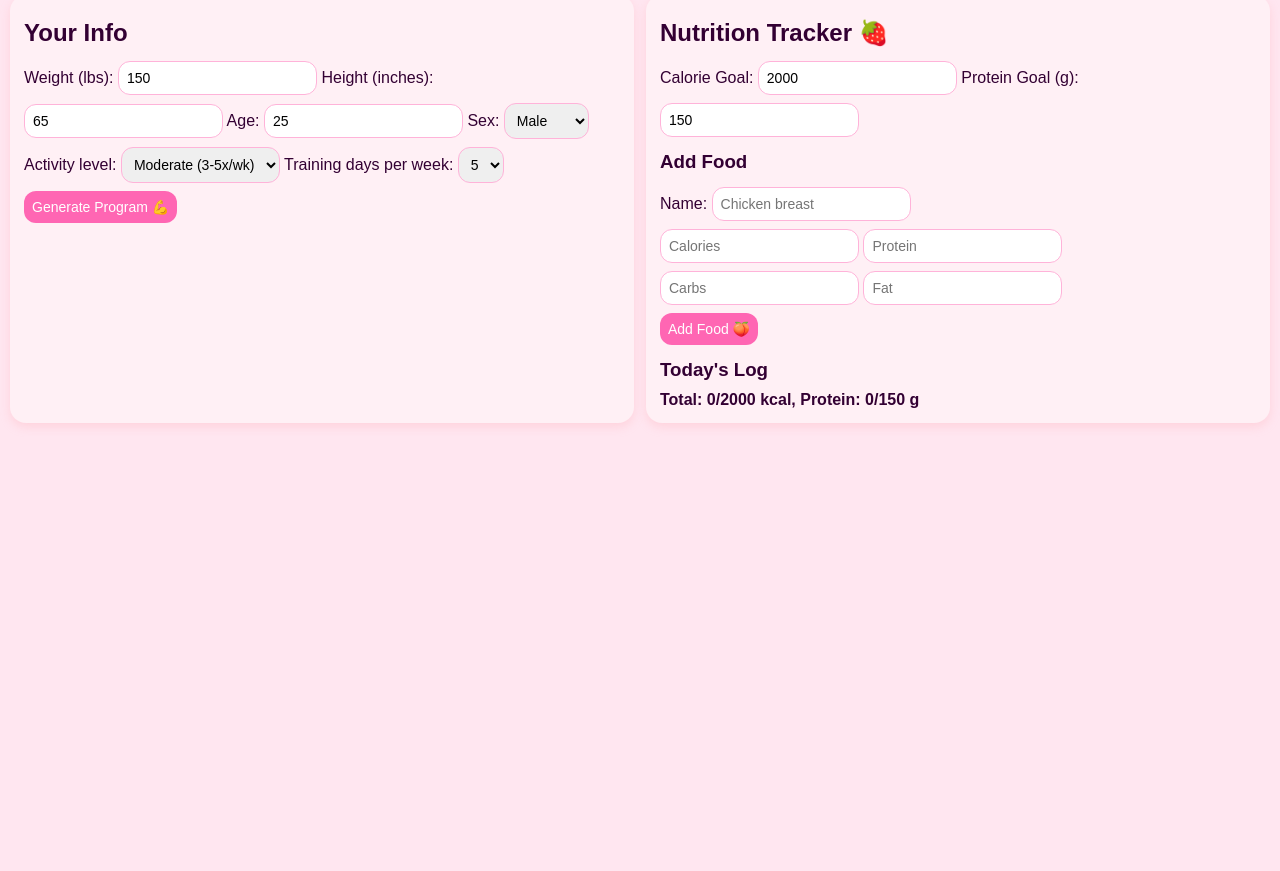
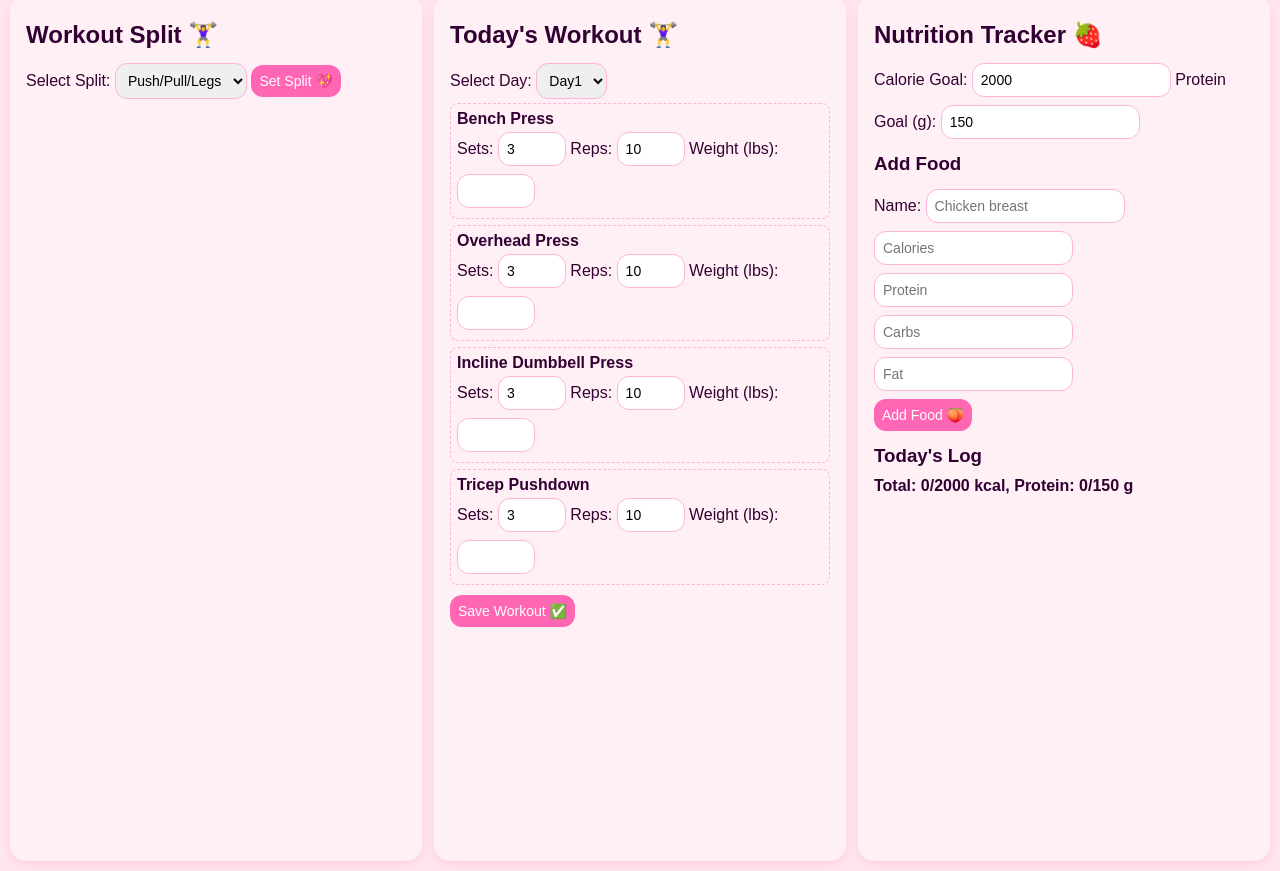
Before and after one commit to tylerbot53/hypertrophy-tracker, a plain HTML site: page index.html in a window 1280 px wide. Shown: the part 63-934 px from the top of the page. Before the commit the page ends 800 px from the top, so only its background shows below. Drawn offline with nearby package versions, Linux system fonts and the light colour scheme.

Commit message:
Update index.html

```diff
--- a/index.html
+++ b/index.html
@@ -3,7 +3,11 @@
 <head>
 <meta charset="UTF-8">
 <meta name="viewport" content="width=device-width, initial-scale=1.0">
-<title>Hypertrophy + Nutrition Tracker 💕</title>
+<title>💕 My Hypertrophy Tracker 💕</title>
+
+<!-- Chart.js CDN for progress graphs -->
+<script src="https://cdn.jsdelivr.net/npm/chart.js"></script>
+
 <style>
   body {
     font-family: 'Arial', sans-serif;
@@ -11,64 +15,54 @@
     color: #330033;
     margin: 10px;
   }
-  h1, h2, h3 { margin: 10px 0; }
-  input, select, button {
-    padding: 8px;
-    margin: 4px 0;
-    border-radius: 12px;
-    border: 1px solid #ffb3d9;
-    font-size: 14px;
-  }
-  button { cursor: pointer; background: #ff66b3; color: white; border: none; transition: 0.2s; }
-  button:hover { background: #ff3399; }
-  button.secondary { background: #ffcccc; color: #330033; }
+  h1,h2,h3 { margin: 10px 0; }
   .container { display: flex; flex-wrap: wrap; gap: 12px; }
   .card {
     background: #fff0f5;
-    padding: 14px;
+    padding: 16px;
     border-radius: 16px;
     box-shadow: 0 4px 10px rgba(255, 182, 193, 0.4);
     flex: 1 1 300px;
   }
+  input, select, button {
+    padding: 8px; margin: 4px 0; border-radius: 12px; border: 1px solid #ffb3d9; font-size: 14px;
+  }
+  button { cursor: pointer; background: #ff66b3; color: white; border: none; transition:0.2s; }
+  button:hover { background: #ff3399; }
+  button.secondary { background: #ffcccc; color: #330033; }
   .exercise { padding: 6px; border: 1px dashed #ffb3d9; margin-bottom: 6px; border-radius: 8px; }
   small { color: #660066; }
+  .completed { text-decoration: line-through; color: #999; }
 </style>
 </head>
 <body>
 
-<h1>💖 Hypertrophy + Nutrition Tracker 💖</h1>
+<h1>💕 My Hypertrophy + Nutrition Tracker 💕</h1>
 
 <div class="container">
-  <!-- Workout Info -->
+  <!-- Workout Split Selection -->
   <div class="card">
-    <h2>Your Info</h2>
-    <label>Weight (lbs):</label>
-    <input id="weight" type="number" value="150">
-    <label>Height (inches):</label>
-    <input id="height" type="number" value="65">
-    <label>Age:</label>
-    <input id="age" type="number" value="25">
-    <label>Sex:</label>
-    <select id="sex">
-      <option value="female">Female</option>
-      <option value="male" selected>Male</option>
+    <h2>Workout Split 🏋️‍♀️</h2>
+    <label>Select Split:</label>
+    <select id="split">
+      <option value="fullbody">Full Body</option>
+      <option value="pushpulllegs" selected>Push/Pull/Legs</option>
+      <option value="upperlower">Upper/Lower</option>
+      <option value="5day">5-Day Split</option>
+      <option value="6day">6-Day Split</option>
     </select>
-    <label>Activity level:</label>
-    <select id="activity">
-      <option value="1.2">Sedentary</option>
-      <option value="1.375">Light (1-2x/wk)</option>
-      <option value="1.55" selected>Moderate (3-5x/wk)</option>
-      <option value="1.725">Very active</option>
-    </select>
-    <label>Training days per week:</label>
-    <select id="days">
-      <option>3</option>
-      <option>4</option>
-      <option selected>5</option>
-      <option>6</option>
-    </select>
-    <button id="generate">Generate Program 💪</button>
-    <div id="programOutput" style="margin-top:10px;"></div>
+    <button id="setSplit">Set Split 💖</button>
+    <div id="splitDays" style="margin-top:10px;"></div>
+  </div>
+
+  <!-- Today’s Workout -->
+  <div class="card">
+    <h2>Today's Workout 🏋️‍♀️</h2>
+    <label>Select Day:</label>
+    <select id="daySelect"></select>
+    <div id="exercises"></div>
+    <button id="saveWorkout">Save Workout ✅</button>
+    <div style="margin-top:10px;"><canvas id="progressChart" width="300" height="200"></canvas></div>
   </div>
 
   <!-- Nutrition Tracker -->
@@ -97,37 +91,126 @@
 </div>
 
 <script>
-// -------------------- Hypertrophy --------------------
-const weight = document.getElementById("weight");
-const height = document.getElementById("height");
-const age = document.getElementById("age");
-const sexEl = document.getElementById("sex");
-const activity = document.getElementById("activity");
-const daysEl = document.getElementById("days");
-const sq_w = 0, sq_r = 0;
-const programOutput = document.getElementById("programOutput");
+// -------------------- Workout Logic --------------------
+const splitSelect = document.getElementById("split");
+const setSplitBtn = document.getElementById("setSplit");
+const splitDaysEl = document.getElementById("splitDays");
+const daySelect = document.getElementById("daySelect");
+const exercisesEl = document.getElementById("exercises");
+const saveWorkoutBtn = document.getElementById("saveWorkout");
 
-function toKg(lbs){return lbs/2.205;}
-function toCm(inch){return inch*2.54;}
-function calcTDEE(w,h,a,sex,act){
-  const kg=toKg(w), cm=toCm(h);
-  let bmr= sex==="male"?10*kg+6.25*cm-5*a+5:10*kg+6.25*cm-5*a-161;
-  return Math.round(bmr*act);
+let workoutSplits = {};
+let selectedDay = "";
+let workoutData = JSON.parse(localStorage.getItem("workouts")||"{}");
+
+// Default exercises
+const defaultExercises = {
+  push: ["Bench Press","Overhead Press","Incline Dumbbell Press","Tricep Pushdown"],
+  pull: ["Pull-ups","Barbell Row","Bicep Curl","Face Pull"],
+  legs: ["Squat","Deadlift","Lunge","Leg Press"],
+  full: ["Squat","Bench Press","Deadlift","Pull-ups"]
+};
+
+function setSplit(){
+  const split = splitSelect.value;
+  workoutSplits = {};
+  if(split==="pushpulllegs"){
+    workoutSplits = {Day1:"push",Day2:"pull",Day3:"legs",Day4:"push",Day5:"pull",Day6:"legs"};
+  }else if(split==="upperlower"){
+    workoutSplits = {Day1:"upper",Day2:"lower",Day3:"upper",Day4:"lower"};
+  }else if(split==="fullbody"){
+    workoutSplits = {Day1:"full",Day2:"full",Day3:"full"};
+  }else if(split==="5day"){
+    workoutSplits = {Day1:"push",Day2:"pull",Day3:"legs",Day4:"push",Day5:"pull"};
+  }else if(split==="6day"){
+    workoutSplits = {Day1:"push",Day2:"pull",Day3:"legs",Day4:"push",Day5:"pull",Day6:"legs"};
+  }
+  renderDays();
 }
-function generateProgram(){
-  const w=+weight.value,h=+height.value,a=+age.value,sex=sexEl.value,act=+activity.value,days=+daysEl.value;
-  const tdee=calcTDEE(w,h,a,sex,act);
-  let html=`<p>TDEE: ${tdee} kcal/day</p>`;
-  html+="<ul>";
-  for(let d=1;d<=days;d++){
-    html+=`<li class="exercise"><strong>Day ${d}:</strong> Squat, Bench, Deadlift, Accessories</li>`;
+
+function renderDays(){
+  daySelect.innerHTML="";
+  for(const day in workoutSplits){
+    const opt=document.createElement("option");
+    opt.value=day; opt.textContent=day;
+    daySelect.appendChild(opt);
   }
-  html+="</ul>";
-  programOutput.innerHTML=html;
+  selectedDay = daySelect.value;
+  renderExercises();
 }
-document.getElementById("generate").onclick=generateProgram;
 
-// -------------------- Nutrition --------------------
+daySelect.onchange = ()=>{
+  selectedDay = daySelect.value;
+  renderExercises();
+};
+
+function renderExercises(){
+  exercisesEl.innerHTML="";
+  const type = workoutSplits[selectedDay];
+  const exercises = defaultExercises[type] || [];
+  exercises.forEach((ex,i)=>{
+    const div = document.createElement("div");
+    div.className="exercise";
+    div.innerHTML=`
+      <strong>${ex}</strong><br>
+      Sets: <input type="number" class="setInput" value="3" style="width:50px;">
+      Reps: <input type="number" class="repInput" value="10" style="width:50px;">
+      Weight (lbs): <input type="number" class="weightInput" value="" style="width:60px;">
+    `;
+    exercisesEl.appendChild(div);
+  });
+}
+
+saveWorkoutBtn.onclick = ()=>{
+  const exEls = exercisesEl.getElementsByClassName("exercise");
+  if(!workoutData[selectedDay]) workoutData[selectedDay]=[];
+  workoutData[selectedDay]=[];
+  for(const exDiv of exEls){
+    workoutData[selectedDay].push({
+      name: exDiv.querySelector("strong").textContent,
+      sets: +exDiv.querySelector(".setInput").value,
+      reps: +exDiv.querySelector(".repInput").value,
+      weight: +exDiv.querySelector(".weightInput").value
+    });
+  }
+  localStorage.setItem("workouts",JSON.stringify(workoutData));
+  alert("Workout saved! 💪");
+  renderChart();
+}
+
+// -------------------- Progress Chart --------------------
+function renderChart(){
+  const ctx = document.getElementById("progressChart").getContext("2d");
+  const dayWeights = [];
+  const dayLabels = [];
+  for(const day in workoutData){
+    const weights = workoutData[day].map(e=>e.weight||0);
+    const avgWeight = weights.length?weights.reduce((a,b)=>a+b,0)/weights.length:0;
+    dayLabels.push(day);
+    dayWeights.push(avgWeight);
+  }
+  if(window.myChart) window.myChart.destroy();
+  window.myChart = new Chart(ctx,{
+    type:'line',
+    data:{
+      labels: dayLabels,
+      datasets:[{
+        label:"Average Weight (lbs)",
+        data: dayWeights,
+        borderColor:"#ff66b3",
+        backgroundColor:"#ffcce6",
+        fill:true,
+        tension:0.3
+      }]
+    },
+    options:{responsive:true,plugins:{legend:{display:true}}}
+  });
+}
+
+setSplitBtn.onclick=setSplit;
+setSplit();
+
+// -------------------- Nutrition Tracker --------------------
 const foodName=document.getElementById("foodName");
 const foodCal=document.getElementById("foodCal");
 const foodPro=document.getElementById("foodPro");
@@ -161,7 +244,7 @@ function delFood(i){
 }
 document.getElementById("addFood").onclick=addFood;
 renderFoods();
+
 </script>
-
 </body>
 </html>
```
